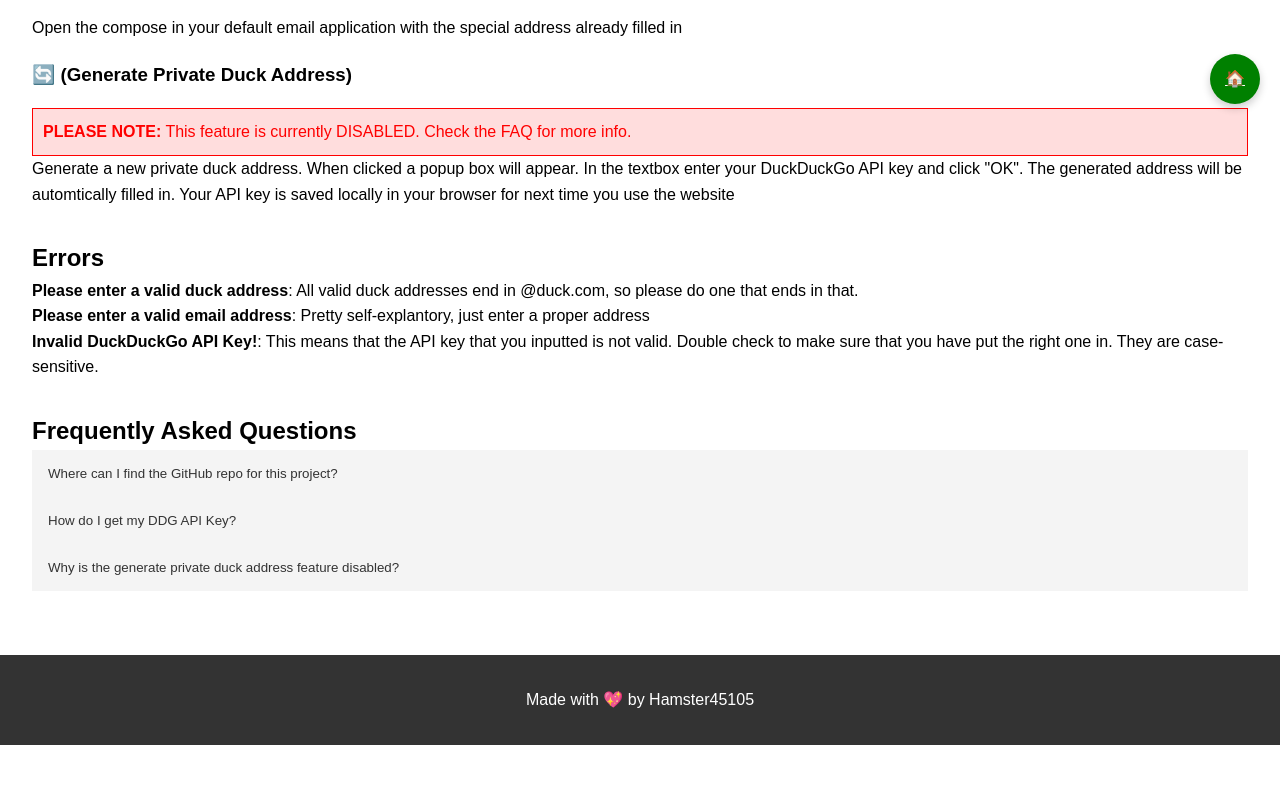
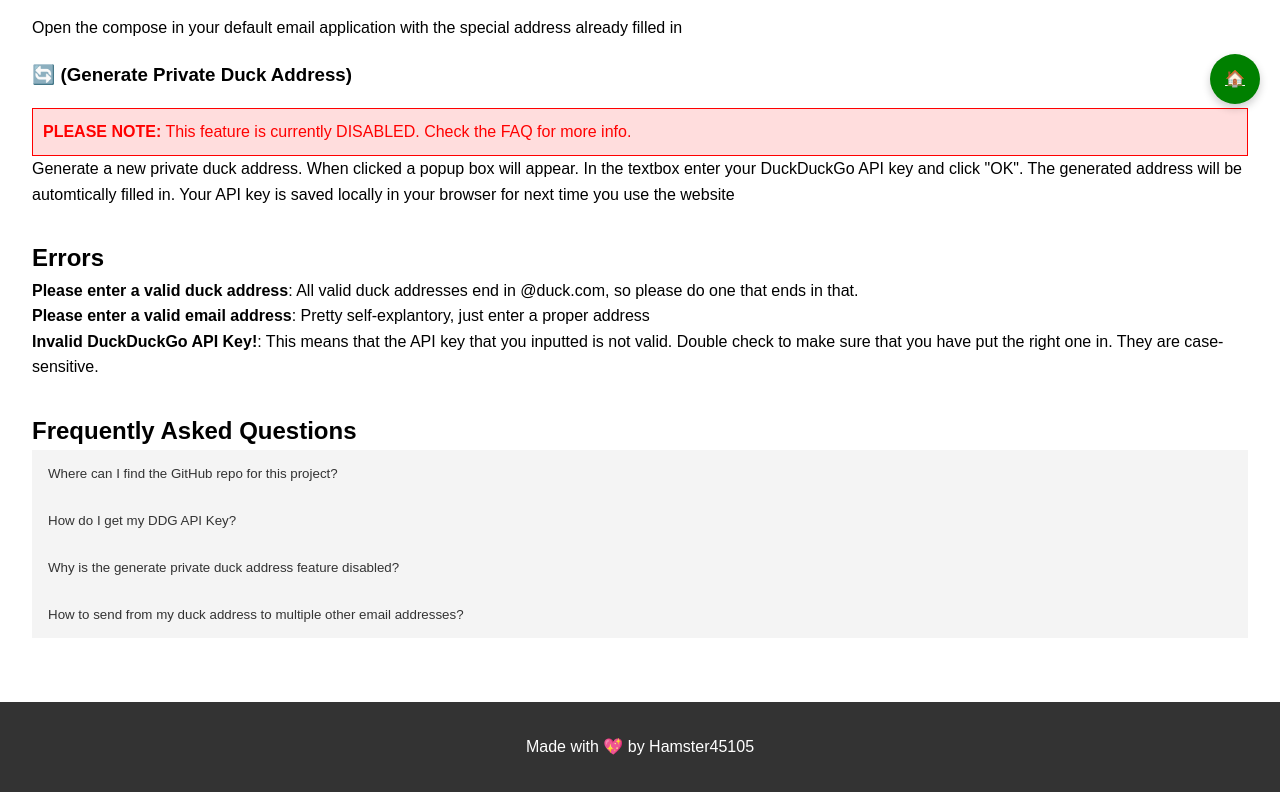
Before and after one commit to Hamster45105/DuckAddressSend, a plain HTML site: page help.html in a window 1280 px wide. Shown: the part 676-1468 px from the top of the page. Before the commit the page ends 1421 px from the top, so only its background shows below. Drawn offline with Linux system fonts and the light colour scheme.

Commit message:
Add new FAQ item

```diff
--- a/help.html
+++ b/help.html
@@ -80,6 +80,11 @@
         <p>Unfortunately, when trying to contact the DuckDuckGo API directly in the script, a CORS error was coming back and there appeared to be no fix. That means that it has come down to using a CORS proxy service. Initially, the website was using the cors-anywhere.herokuapp.com, however this appears to be rate limited and it no longer works for requests from the website. A good alternative is cors.sh (same thing except more stable). The problem is that this is a paid service UNLESS your project is open sourced AND has at least 5 stars. Until the project can get 5 stars the feature is disabled. When 5 stars is reached, cors.sh will be implemented and the feature re-eneabled. So, to get this feature back up and running, please give the repo a star!</p>
         </div>
 
+        <button class="accordion-btn">How to send from my duck address to multiple other email addresses?</button>
+        <div class="accordion-content">
+        <p>Simply, you need to create one of the special addresses for each recipient and put all of them into the comppose sheet.</p>
+        </div>
+
         <!-- Add more accordion items as needed -->
       </div>
     </section>
```
